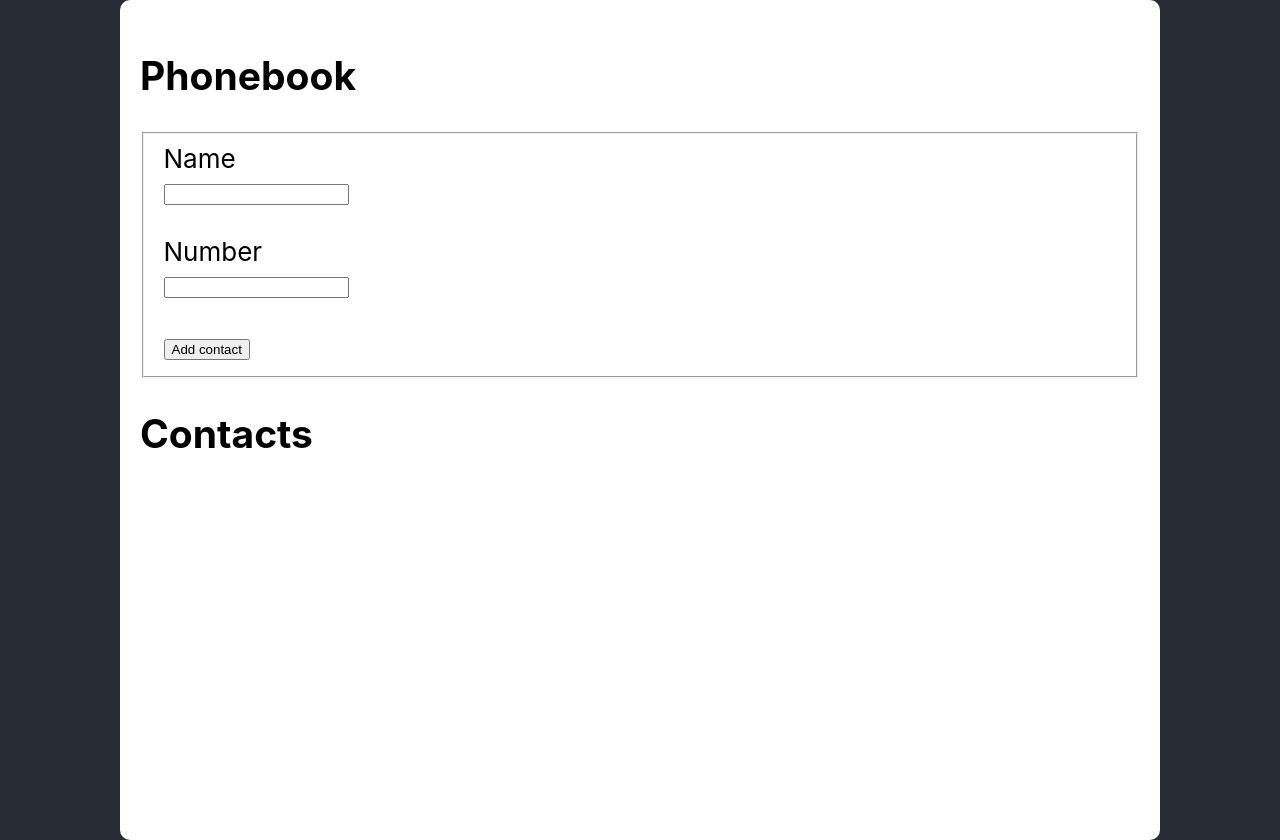
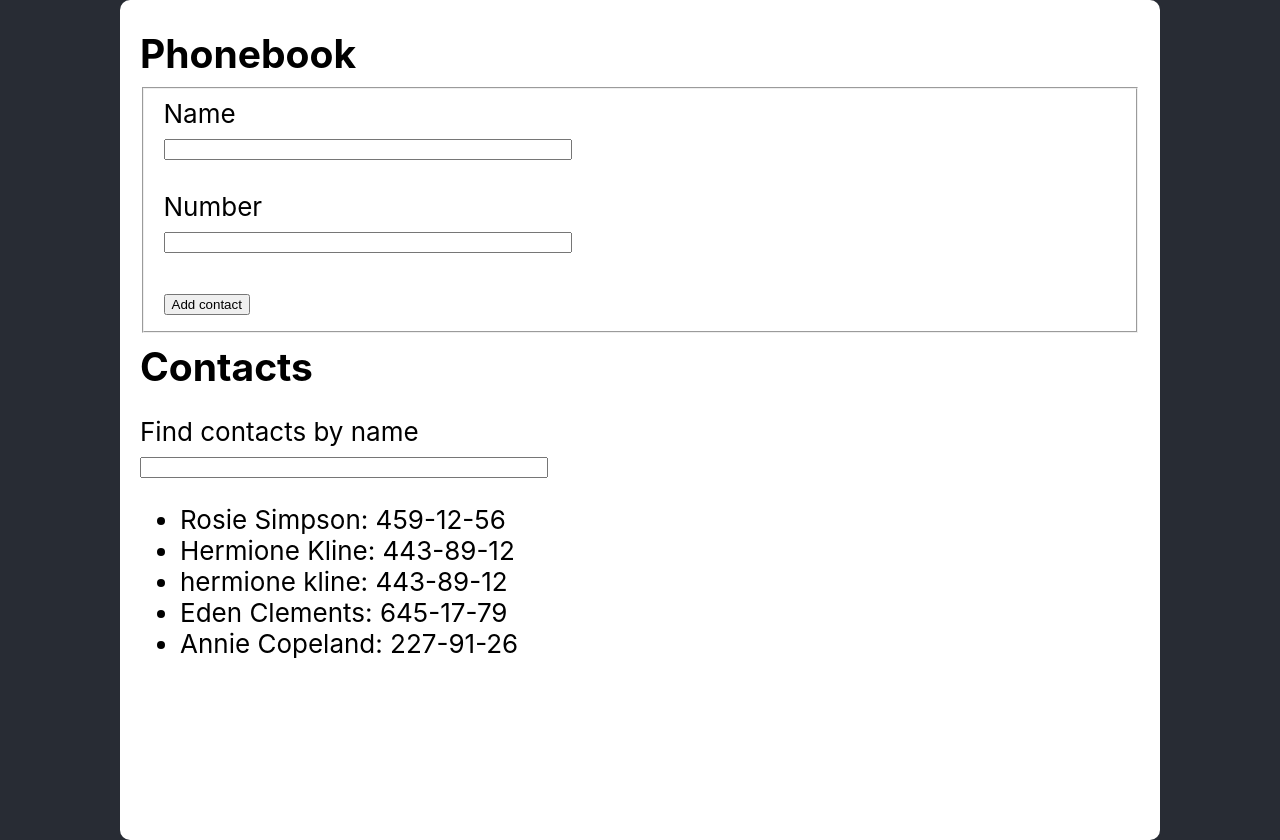
Before and after one commit to tomeksokol/goit-react-hw-08-phonebook, a React (Create React App) app: page / in a window 1280 px wide. Built offline with nearby package versions, Linux system fonts and the light colour scheme.

Commit message:
Step_3 added filter

```diff
--- a/src/App.css
+++ b/src/App.css
@@ -12,7 +12,18 @@
   border-radius: 10px;
 }
 
+h2 {
+  margin-top: 10px;
+  margin-bottom: 10px;
+}
 
+p {
+  margin-bottom: 0;
+}
+
+input {
+  width: 400px;
+}
 
 .App-header {
   background-color: #282c34;
--- a/src/App.jsx
+++ b/src/App.jsx
@@ -12,7 +12,7 @@ class App extends Component {
   return (
     <div className="App">
       <header className="App-header">
-        <Form {...this.state} />
+        <Form  />
       </header>
     </div>
   );
--- a/src/components/form/Form.jsx
+++ b/src/components/form/Form.jsx
@@ -3,16 +3,16 @@ import { nanoid } from 'nanoid';
 
 class Form extends Component {
   state = {
-    // contacts: [
-    //   { id: "id-1", name: "Rosie Simpson", number: "459-12-56" },
-    //   { id: "id-2", name: "Hermione Kline", number: "443-89-12" },
-    //   { id: "id-22", name: "hermione kline", number: "443-89-12" },
-    //   { id: "id-3", name: "Eden Clements", number: "645-17-79" },
-    //   { id: "id-4", name: "Annie Copeland", number: "227-91-26" },
-    // ],
-    contacts: this.props.contacts,
+    contacts: [
+      { id: "id-1", name: "Rosie Simpson", number: "459-12-56" },
+      { id: "id-2", name: "Hermione Kline", number: "443-89-12" },
+      { id: "id-22", name: "hermione kline", number: "443-89-12" },
+      { id: "id-3", name: "Eden Clements", number: "645-17-79" },
+      { id: "id-4", name: "Annie Copeland", number: "227-91-26" },
+    ],
     name: this.props.name,
     number: '',
+    filter: '',
   }
 
   inputNameID = nanoid();
@@ -23,7 +23,6 @@ class Form extends Component {
     this.setState((state) => ({
       ...state,
       name: e.target.value,
-      number: e.target.value,
     }))
   }
 
@@ -43,6 +42,15 @@ class Form extends Component {
     }))
     console.log(this.state.contacts);
     form.reset();
+  }
+
+  filterName = (e) => {
+    e.preventDefault();
+    this.setState((state) => ({
+      ...state,
+      filter: e.target.value,
+    }))
+    console.log(this.state.filter);
   }
 
   render() {
@@ -84,10 +92,17 @@ class Form extends Component {
           </fieldset>
           </form>
           <h2>Contacts</h2>
+          <p>Find contacts by name</p>
+          <input type="text" name="filter" onChange={this.filterName} pattern="^[a-zA-Zа-яА-Я]+(([' -][a-zA-Zа-яА-Я ])?[a-zA-Zа-яА-Я]*)*$" title="Input a name"/>
           <ul>
-            {this.state.contacts.map(({ id, name, number }) => (
+            {this.state.filter === ""
+            ? this.state.contacts.map(({ id, name, number }) => (
+                <li key={id}>{name}: {number}</li>
+              ))
+            :  this.state.contacts.filter(({ name }) => name.toLowerCase().includes((this.state.filter).toLowerCase())).map(({ id, name, number }) => (
               <li key={id}>{name}: {number}</li>
-            ))}
+            ))
+           }
           </ul>
         </div>
       </div>
```
